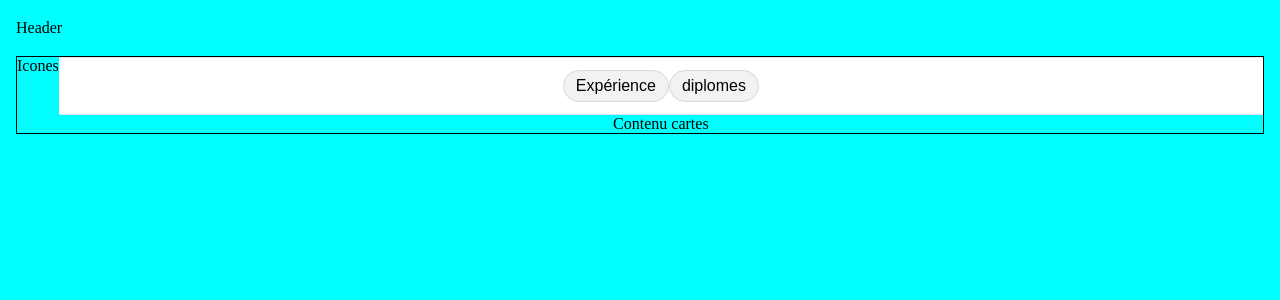
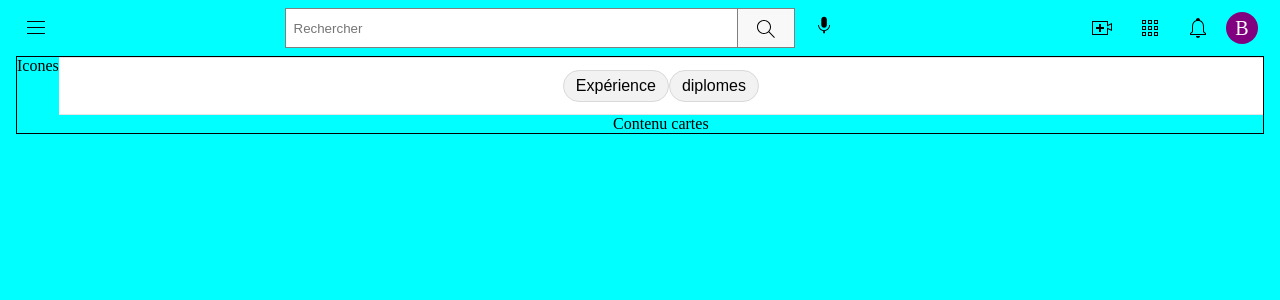
Before and after one commit to batsWTR/portfolio, a React (Create React App) app: page / in a window 1280 px wide. Shown: the top 300 px of the page. Built offline with nearby package versions, Linux system fonts and the light colour scheme.

Commit message:
mise en place header css

```diff
--- a/src/components/Header.js
+++ b/src/components/Header.js
@@ -1,9 +1,14 @@
 import '../styles/Header.css';
+import HeaderMenu from './HeaderMenu';
+import HeaderSearch from './HeaderSearch';
+import HeaderIcones from './HeaderIcones';
 
 function Header(){
     return(
         <header>
-            Header
+            <HeaderMenu />
+            <HeaderSearch />
+            <HeaderIcones />
         </header>
     );
 }
--- /dev/null
+++ b/src/components/HeaderIcones.js
@@ -0,0 +1,15 @@
+import '../styles/HeaderIcones.css';
+
+
+function HeaderIcones(){
+    return(
+        <div class="icones">
+                <i><svg viewBox="0 0 24 24" preserveAspectRatio="xMidYMid meet" focusable="false" ><g ><path d="M14,13h-3v3H9v-3H6v-2h3V8h2v3h3V13z M17,6H3v12h14v-6.39l4,1.83V8.56l-4,1.83V6 M18,5v3.83L22,7v8l-4-1.83V19H2V5H18L18,5 z" ></path></g></svg></i>
+                <i><svg viewBox="0 0 24 24" preserveAspectRatio="xMidYMid meet" focusable="false" ><g ><path d="M16,4v4h4V4H16z M19,7h-2V5h2V7z M16,10v4h4v-4H16z M19,13h-2v-2h2V13z M10,4v4h4V4H10z M13,7h-2V5h2V7z M10,10v4h4v-4H10z M13,13h-2v-2h2V13z M16,16v4h4v-4H16z M19,19h-2v-2h2V19z M10,16v4h4v-4H10z M13,19h-2v-2h2V19z M4,4v4h4V4H4z M7,7H5V5h2V7z M4,10 v4h4v-4H4z M7,13H5v-2h2V13z M4,16v4h4v-4H4z M7,19H5v-2h2V19z" ></path></g></svg></i>
+                <i><svg viewBox="0 0 24 24" preserveAspectRatio="xMidYMid meet" focusable="false" ><g ><path d="M10,20h4c0,1.1-0.9,2-2,2S10,21.1,10,20z M20,17.35V19H4v-1.65l2-1.88v-5.15c0-2.92,1.56-5.22,4-5.98V3.96 c0-1.42,1.49-2.5,2.99-1.76C13.64,2.52,14,3.23,14,3.96l0,0.39c2.44,0.75,4,3.06,4,5.98v5.15L20,17.35z M19,17.77l-2-1.88v-5.47 c0-2.47-1.19-4.36-3.13-5.1c-1.26-0.53-2.64-0.5-3.84,0.03C8.15,6.11,7,7.99,7,10.42v5.47l-2,1.88V18h14V17.77z"></path></g></svg></i>
+                <p className="user">B</p>
+            </div>
+    )
+}
+
+export default HeaderIcones;
--- /dev/null
+++ b/src/components/HeaderMenu.js
@@ -0,0 +1,11 @@
+import '../styles/HeaderMenu.css'
+
+function HeaderMenu(){
+    return(
+        <div className="logo">
+            <i><svg viewBox="0 0 24 24" preserveAspectRatio="xMidYMid meet" focusable="false"  ><g ><path d="M21,6H3V5h18V6z M21,11H3v1h18V11z M21,17H3v1h18V17z" ></path></g></svg></i>
+        </div>
+    );
+}
+
+export default HeaderMenu;
--- /dev/null
+++ b/src/components/HeaderSearch.js
@@ -0,0 +1,15 @@
+import '../styles/HeaderSearch.css'
+
+function HeaderSearch(){
+    return(
+        <div className="search">
+            <input type="text" placeholder="Rechercher" size="50" />
+            <button type="button"><i><svg viewBox="0 0 24 24" preserveAspectRatio="xMidYMid meet" focusable="false"  className="style-scope yt-icon"><g className="style-scope yt-icon"><path d="M20.87,20.17l-5.59-5.59C16.35,13.35,17,11.75,17,10c0-3.87-3.13-7-7-7s-7,3.13-7,7s3.13,7,7,7c1.75,0,3.35-0.65,4.58-1.71 l5.59,5.59L20.87,20.17z M10,16c-3.31,0-6-2.69-6-6s2.69-6,6-6s6,2.69,6,6S13.31,16,10,16z" className="style-scope yt-icon"></path></g></svg></i></button>
+            <i className="micro">
+                <svg viewBox="0 0 24 24" preserveAspectRatio="xMidYMid meet" focusable="false"  className="style-scope yt-icon"><g className="style-scope yt-icon"><path d="M12 3C10.34 3 9 4.37 9 6.07V11.93C9 13.63 10.34 15 12 15C13.66 15 15 13.63 15 11.93V6.07C15 4.37 13.66 3 12 3ZM18.5 12H17.5C17.5 15.03 15.03 17.5 12 17.5C8.97 17.5 6.5 15.03 6.5 12H5.5C5.5 15.24 7.89 17.93 11 18.41V21H13V18.41C16.11 17.93 18.5 15.24 18.5 12Z" className="style-scope yt-icon"></path></g></svg>
+            </i>
+        </div>
+    )
+}
+
+export default HeaderSearch;
--- a/src/styles/Header.css
+++ b/src/styles/Header.css
@@ -7,3 +7,25 @@ header{
     justify-content: space-between;
     align-items: center;
 }
+
+
+@media screen and (min-width: 430px){
+    header .search .micro{
+        display: unset;
+    }
+
+    header .icones i:nth-child(3){
+        display: unset;
+    }
+}
+
+@media  screen and (min-width: 658px ) {
+    header .search input{
+        display:unset;
+    }
+    header .search button{
+        background-color: #f8f8f8;
+        border: 1px solid gray;
+        border-left: unset;
+    }
+}
--- /dev/null
+++ b/src/styles/HeaderIcones.css
@@ -0,0 +1,36 @@
+
+
+
+.icones{
+    display: flex;
+    flex-direction: row;
+    justify-content: flex-end;
+    align-items: center;
+    gap: 8px;
+}
+
+.icones i{
+    width: 40px;
+    height: 40px;
+    padding: 8px;
+    color: black;
+    cursor: pointer;
+}
+
+.icones i:nth-child(3){
+    display: none;
+}
+
+.icones p{
+    width: 32px;
+    height: 32px;
+    margin: unset;
+    margin-right: 6px;
+    font-size: 20px;
+    border-radius: 50%;
+    background-color: purple;
+    color: white;
+    text-align: center;
+    padding-top: 5px;
+    cursor: pointer;
+}
--- /dev/null
+++ b/src/styles/HeaderMenu.css
@@ -0,0 +1,16 @@
+
+
+
+
+.logo{
+    display: flex;
+    align-items: center;
+    flex-shrink: 0;
+}
+
+.logo i{
+    width: 40px;
+    height: 40px;
+    padding: 8px;
+    cursor: pointer;
+}
--- /dev/null
+++ b/src/styles/HeaderSearch.css
@@ -0,0 +1,40 @@
+
+
+.search{
+    display: flex;
+    align-items: center;
+}
+
+.search input{
+    height: 40px;
+    padding: 0 8px;
+    border: 1px solid gray;
+    width: 100%;
+    display: none;
+}
+
+.search button{
+    width: 70px;
+    height: 40px;
+    padding: 2px 4px;
+    font-size: 20px;
+    color: gray;
+    background-color: transparent;
+    border: none;
+    cursor: pointer;
+}
+
+.search button i{
+    display: inline-block;
+    width: 24px;
+    height: 24px;
+    margin-top: 6px;
+}
+
+.search .micro{
+    width: 28px;
+    height: 28px;
+    display: none;
+    margin: 0 18px;
+    cursor: pointer;
+}
```
